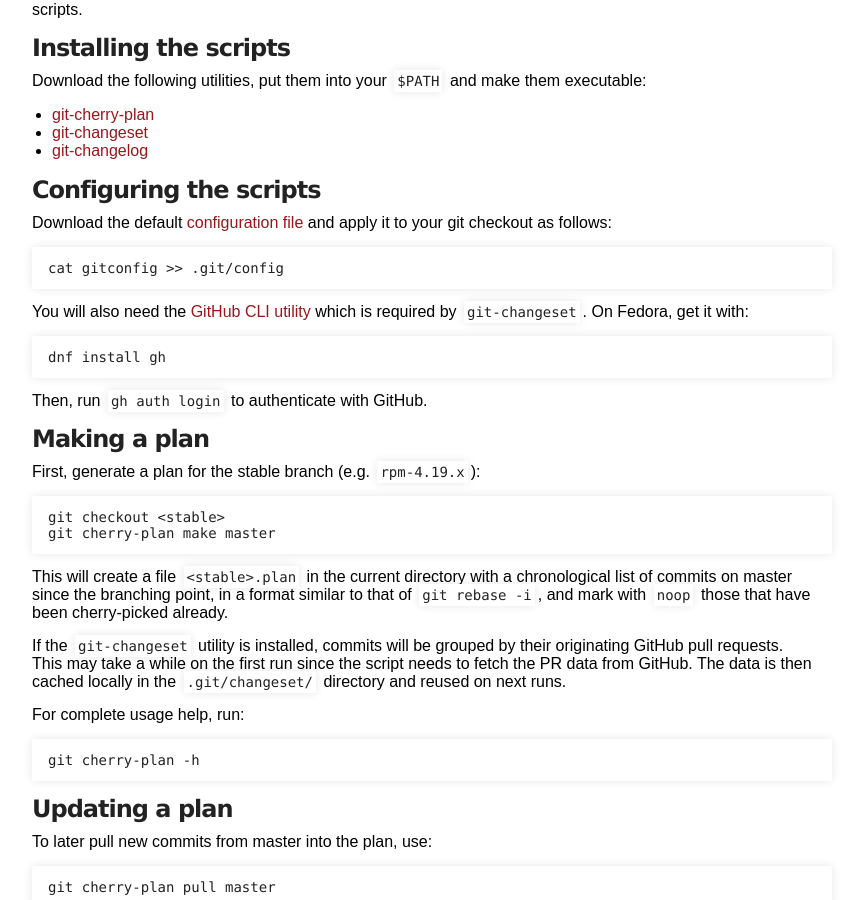
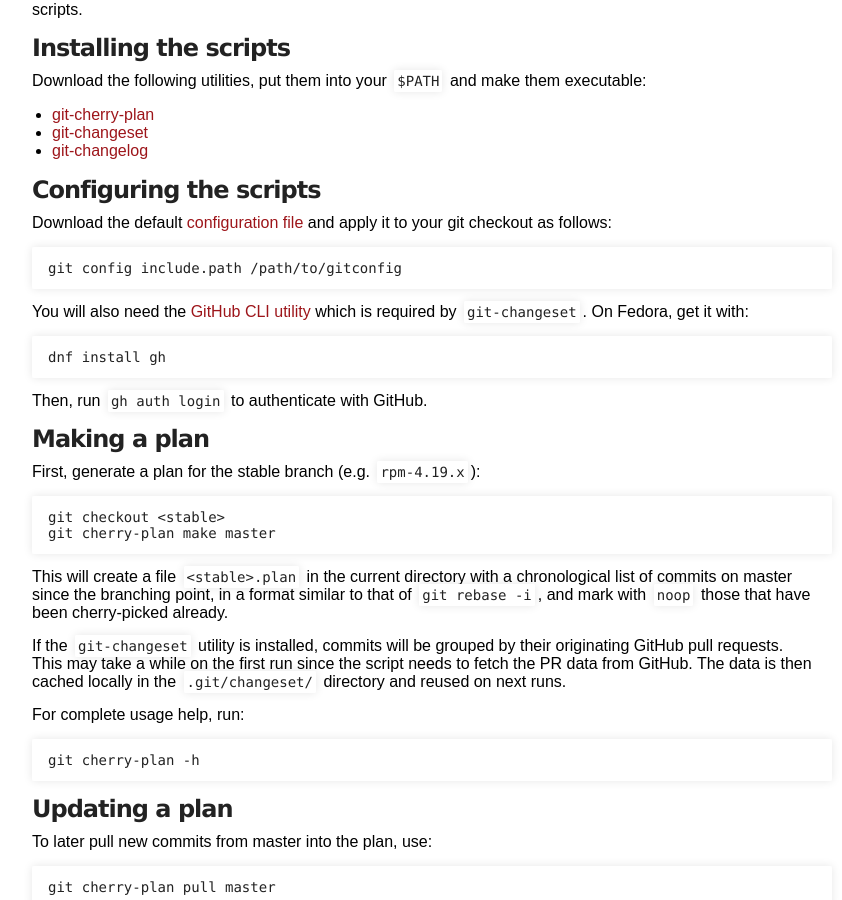
Before and after one commit to rpm-software-management/rpm-web, a Jekyll site: the page built from devel_doc/release_maintaince.md, in a window 1280 px wide and 900 px high, scrolled down 1031 px. Shown: the whole window, without its empty margins (218-1060 px from the left). Built offline with Jekyll 4.4.1, drawn with Linux system fonts in a browser that asks for light colours.

Commit message:
Include gitconfig instead of appending it
This is cleaner and easier to maintain locally.

````diff
--- a/devel_doc/release_maintaince.md
+++ b/devel_doc/release_maintaince.md
@@ -68,7 +68,7 @@ Download the default [configuration file](gitconfig) and apply it to your git
 checkout as follows:
 
 ```
-cat gitconfig >> .git/config
+git config include.path /path/to/gitconfig
 ```
 
 You will also need the [GitHub CLI utility](https://cli.github.com/) which is
````
